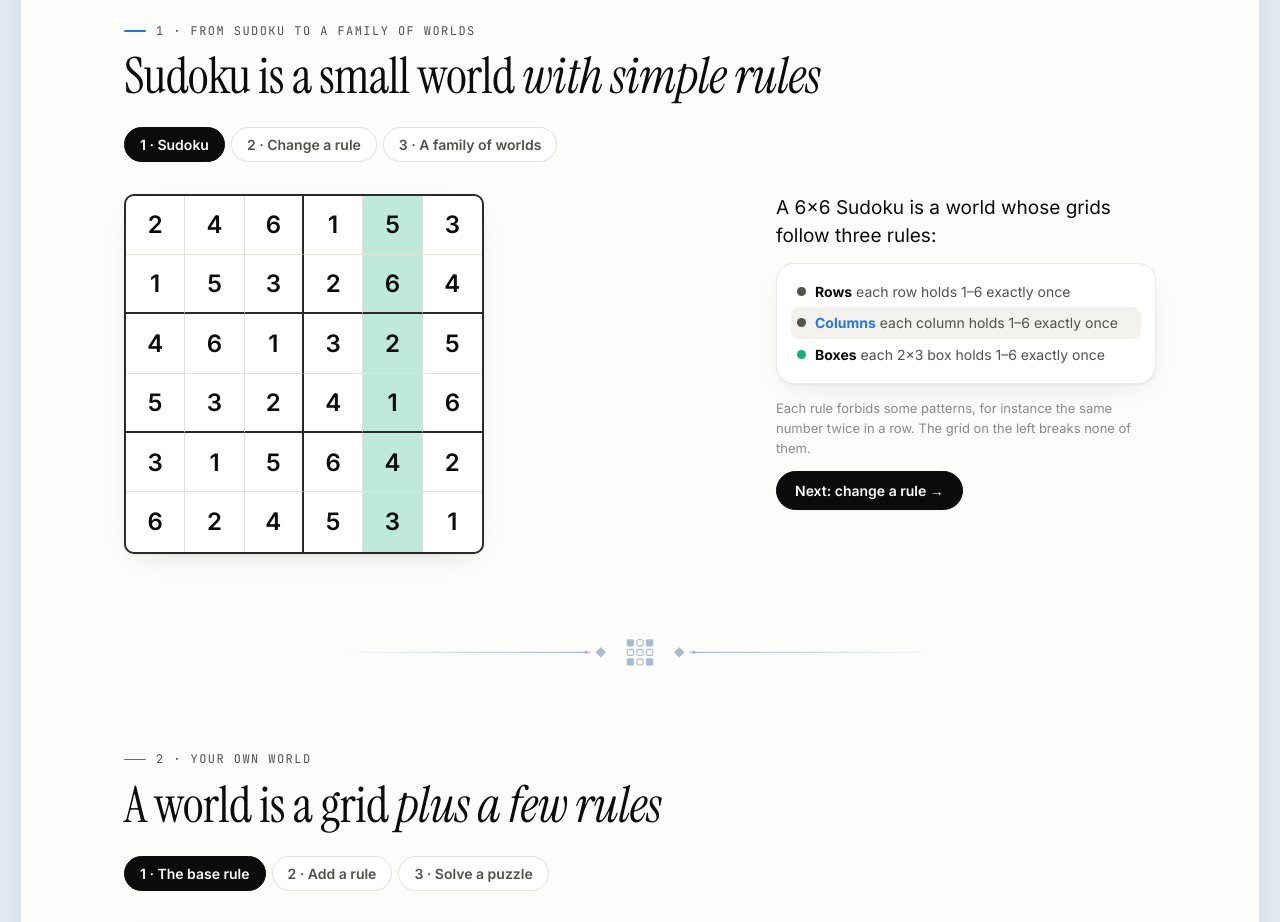
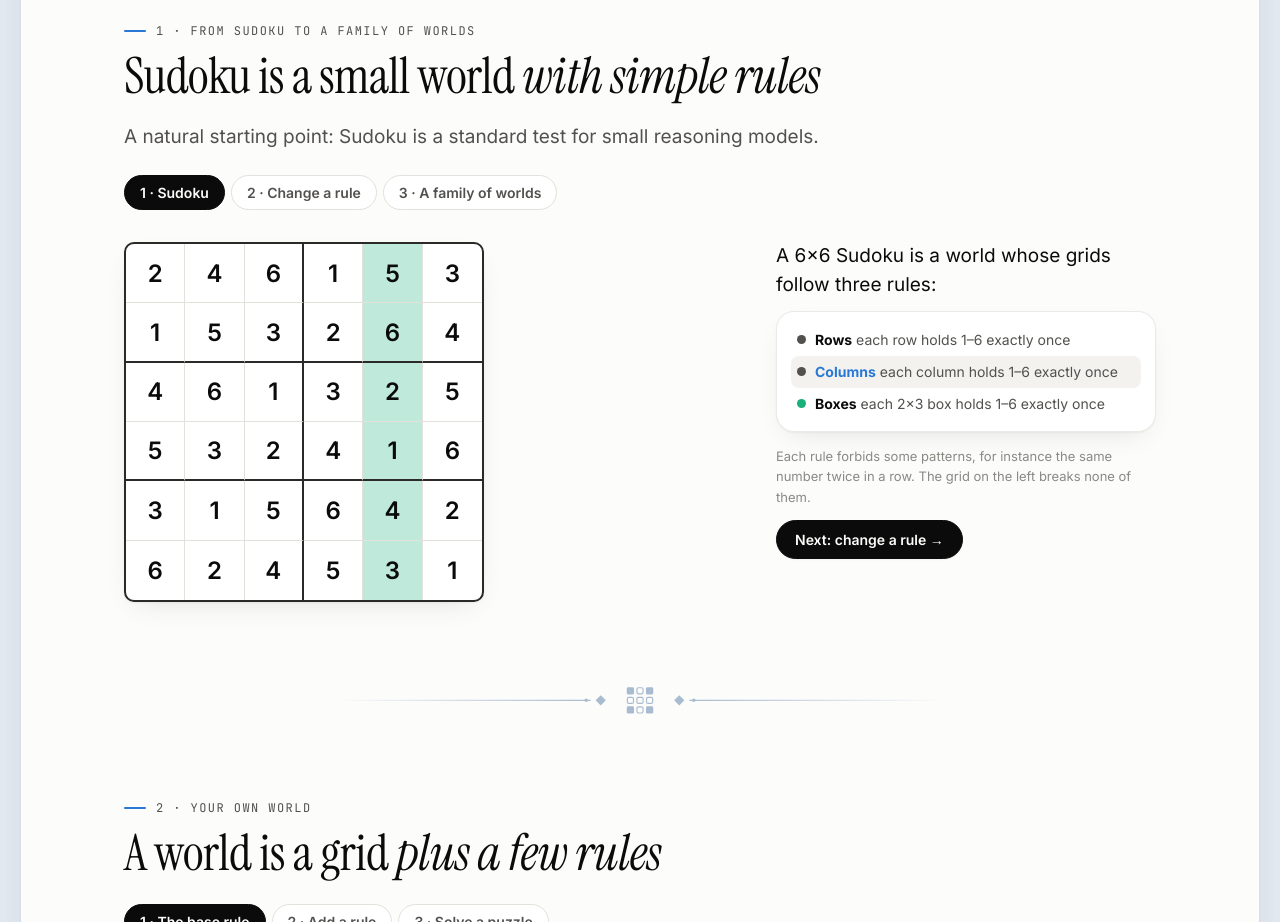
Before and after one commit to Sfgangloff/knowledge-transfer-worlds, a plain HTML site: page index.html in a window 1280 px wide. Shown: the part 900-1822 px from the top of the page. Drawn offline with nearby package versions, Linux system fonts and the light colour scheme; animation ran at ten frames a second.

Commit message:
Sudoku frame: one-line motivation (standard test for small reasoning models)
Co-Authored-By: Claude Opus 5.5 <noreply@anthropic.com>

```diff
--- a/index.html
+++ b/index.html
@@ -328,6 +328,7 @@ footer{background:var(--bg);border-top:none}
 <div class="wrap">
   <div class="kicker">1 · From Sudoku to a family of worlds</div>
   <h2>Sudoku is a small world <em>with simple rules</em></h2>
+  <p class="lede">A natural starting point: Sudoku is a standard test for small reasoning models.</p>
   <div class="tabs" id="sd-steps"><button class="tab" data-s="1">1 · Sudoku</button><button class="tab" data-s="2">2 · Change a rule</button><button class="tab" data-s="3">3 · A family of worlds</button></div>
   <div class="play">
     <div><div class="grid" id="sd-grid"></div><div class="sd-gallery" id="sd-gallery" hidden></div></div>
```
